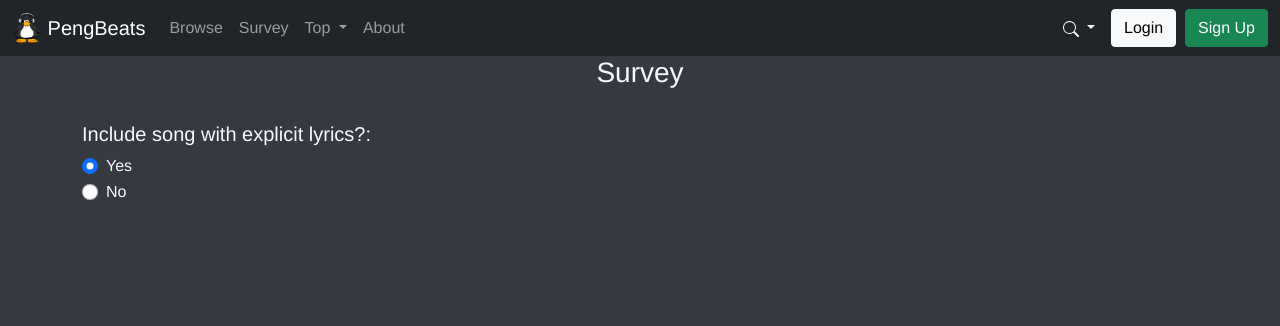
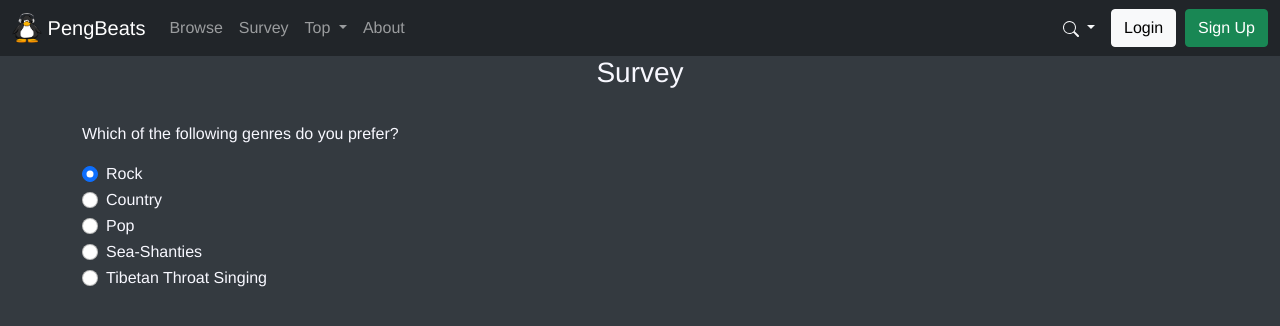
Before and after one commit to Frosty-Git/SeniorProject, a Django app: page /survey/ in a window 1280 px wide. Shown: the top 326 px of the page. Run offline with Django 3.2, Linux system fonts and the light colour scheme; parts of the project's set-up code (start-up, migrations or seed data) failed here and were passed over.

Commit message:
Created Thed Beginnings of a dynamic survey

```diff
--- a/django/recommender/views.py
+++ b/django/recommender/views.py
@@ -82,5 +82,4 @@ def about(request):
 
 #Survey Page
 def survey(request):
-
     return render(request, 'Survey/survey.html', {})
--- /dev/null
+++ b/django/static/question.js
@@ -0,0 +1,43 @@
+// code by Kevin Magill
+function Quiz(questions){
+    this.questions = questions;
+    this.questionIndex = 0;
+    this.danceability = 0;
+    this.accousticness = 0;
+    this.danceability = 0;
+    this.energy = 0;
+    this.instrumentalness = 0;
+    this.speechiness = 0;
+    this.loudness = 0;
+    this.tempo = 0;
+    this.valence = 0;
+}
+Quiz.prototype.return_index = function() {
+    return this.questions[this.questionIndex];
+
+}
+function Question(question, choices) {
+    this.question = question;
+    this.choices = choices;
+};
+
+var questions = [
+    new Question("Which of the following genres do you prefer?",["Rock", "Country", "Pop","Sea-Shanties","Tibetan Throat Singing"])
+
+
+];
+function Create_Quiz(){
+
+    var element = document.getElementById("question");
+    element.innerHTML = quiz.return_index().question;
+    var options  = quiz.return_index().choices;
+    for(var i = 0; i < options.length; i++){
+        var element  = document.getElementById("option"+i);
+       element.innerHTML = options[i];
+    }
+
+};
+
+
+var quiz = new Quiz(questions);
+Create_Quiz();
--- a/django/templates/Survey/survey.html
+++ b/django/templates/Survey/survey.html
@@ -11,19 +11,29 @@
 <br>
 <!-- Survey Created by James, Kevin and Alex -->
 <div>
-  <h5>Include song with explicit lyrics?:</h5>
+  <p id="question"></p>
   <div class="form-check">
-    <input class="form-check-input" type="radio" name="Form1" id="form1Option1" value="option1" checked>
-    <label class="form-check-label" for="form1Option1">
-      Yes
-    </label>
+    <input class="form-check-input" type="radio" name="Form1" value="option1" checked>
+    <label class="form-check-label" for="option0" id="option0"></label>
   </div>
   <div class="form-check">
-    <input class="form-check-input" type="radio" name="Form1" id="form1Option2" value="option2">
-    <label class="form-check-label" for="form1Option2">
-      No
-    </label>
+    <input class="form-check-input" type="radio" name="Form1"  value="option2">
+    <label class="form-check-label" for="option1" id ="option1"></label>
   </div>
+  <div class="form-check">
+    <input class="form-check-input" type="radio" name="Form1"  value="option2">
+    <label class="form-check-label" for="option2" id="option2"></label>
+  </div>
+  <div class="form-check">
+    <input class="form-check-input" type="radio" name="Form1"  value="option2">
+    <label class="form-check-label" for="option3" id="option3"></label>
+  </div>
+    <div class="form-check">
+      <input class="form-check-input" type="radio" name="Form1"  value="option2">
+      <label class="form-check-label" for="option4" id="option4">
+</label>
+  </div>
+
 </div>
-
+<script type ="text/javascript" src="{% static  'question.js' %}"></script>
 {% endblock %}
--- a/django/user_profile/forms.py
+++ b/django/user_profile/forms.py
@@ -56,7 +56,3 @@ class ExtendedUserChangeForm(UserChangeForm):
     class Meta:
         model = User
         fields = ('first_name', 'last_name', 'email',)
-
-class SurveyForm():
-
-    class Meta:
--- a/django/user_profile/views.py
+++ b/django/user_profile/views.py
@@ -177,4 +177,3 @@ def update_profile(request):
         form = ExtendedUserChangeForm(instance=obj.user)
         profile_form = UserProfileForm(instance=obj)
     return render(request, 'settings/update_profile.html', {'form': form, 'profile_form': profile_form})
-def dynamic_profile(rquest):
```
